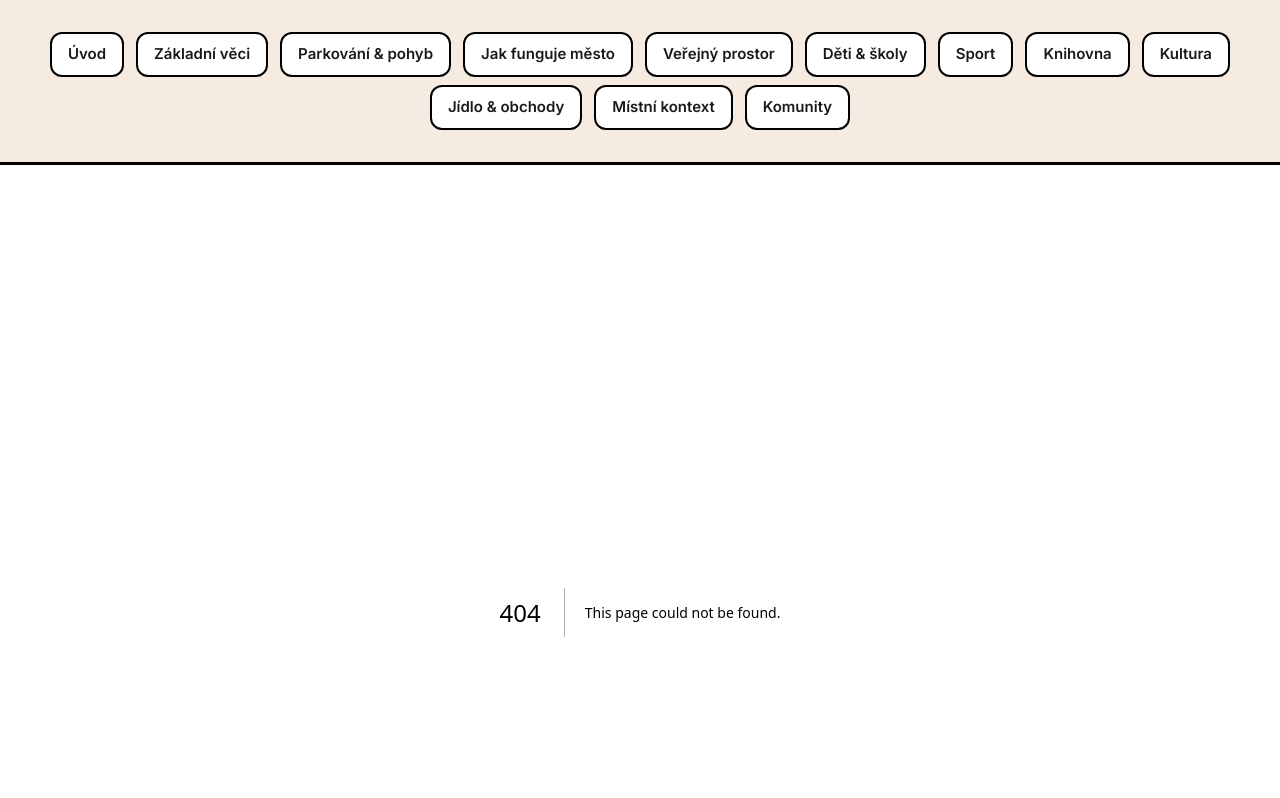
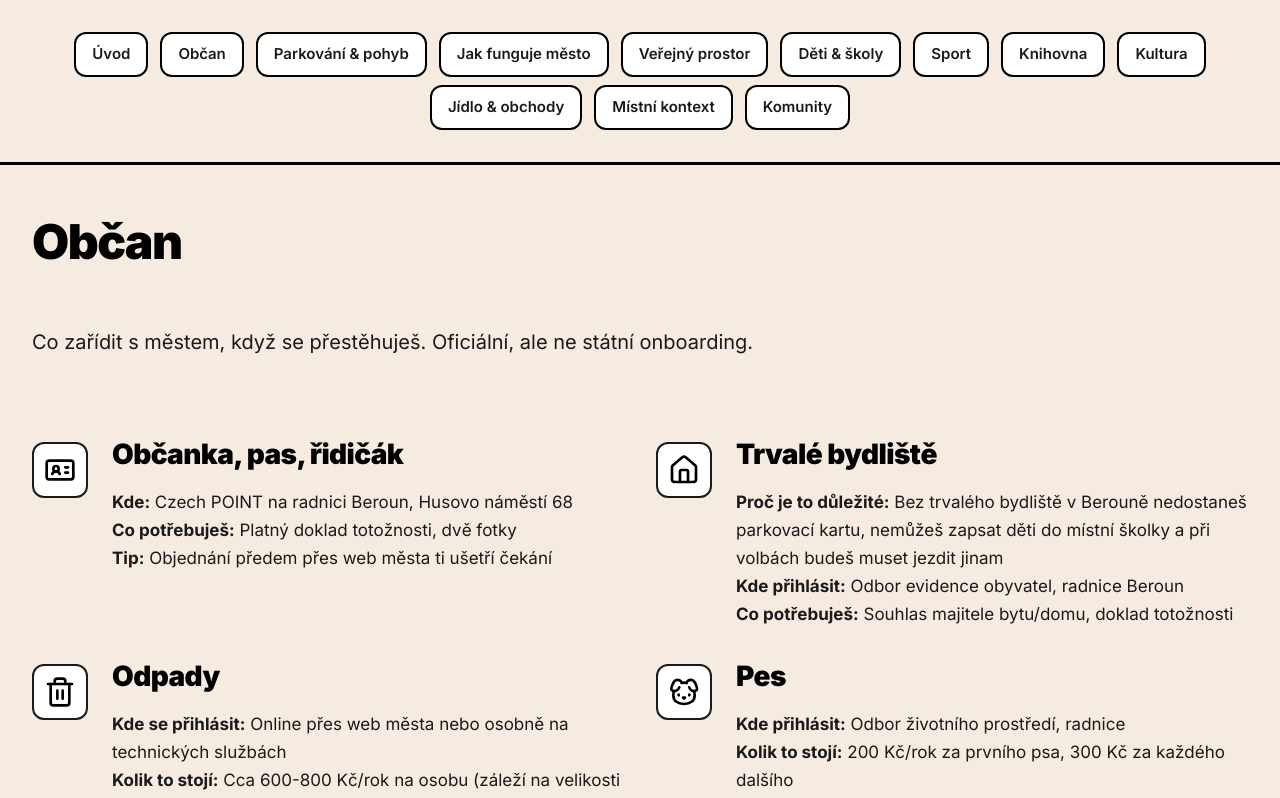
Before and after one commit to baryska/BerounGuide, a Next.js app: page /obcan in a window 1280 px wide. Before the commit this address had no page. Shown: the top 798 px of the page. Built offline with nearby package versions, Linux system fonts and the light colour scheme.

Commit message:
feat: update navigation and add 'Občan' page with essential information for new residents

```diff
--- a/app/layout.tsx
+++ b/app/layout.tsx
@@ -20,7 +20,7 @@ export default function RootLayout({
             <nav>
               <ul>
                 <li><Link href="/">Úvod</Link></li>
-                <li><Link href="/zakladni-veci">Základní věci</Link></li>
+                <li><Link href="/obcan">Občan</Link></li>
                 <li><Link href="/parkovani-a-pohyb">Parkování & pohyb</Link></li>
                 <li><Link href="/jak-funguje-mesto">Jak funguje město</Link></li>
                 <li><Link href="/verejny-prostor">Veřejný prostor</Link></li>
--- a/app/zakladni-veci/page.tsx
+++ b/app/obcan/page.tsx
@@ -4,7 +4,7 @@ import { IdCard, Home, Trash2, Dog } from 'lucide-react';
 export default function ZakladniVeciPage() {
   return (
     <main>
-      <h1>Základní věci</h1>
+      <h1>Občan</h1>
 
       <p className="perex">
         Co zařídit s městem, když se přestěhuješ. Oficiální, ale ne státní onboarding.
```
